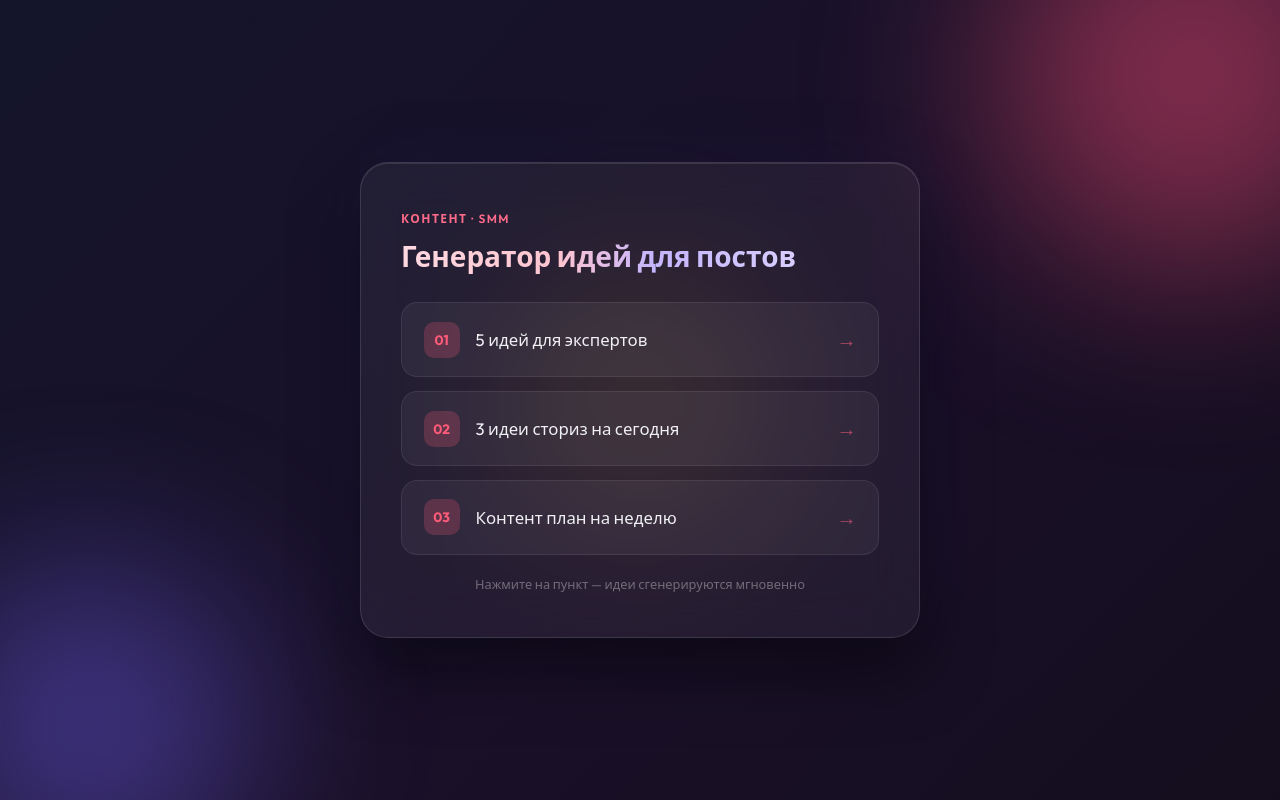
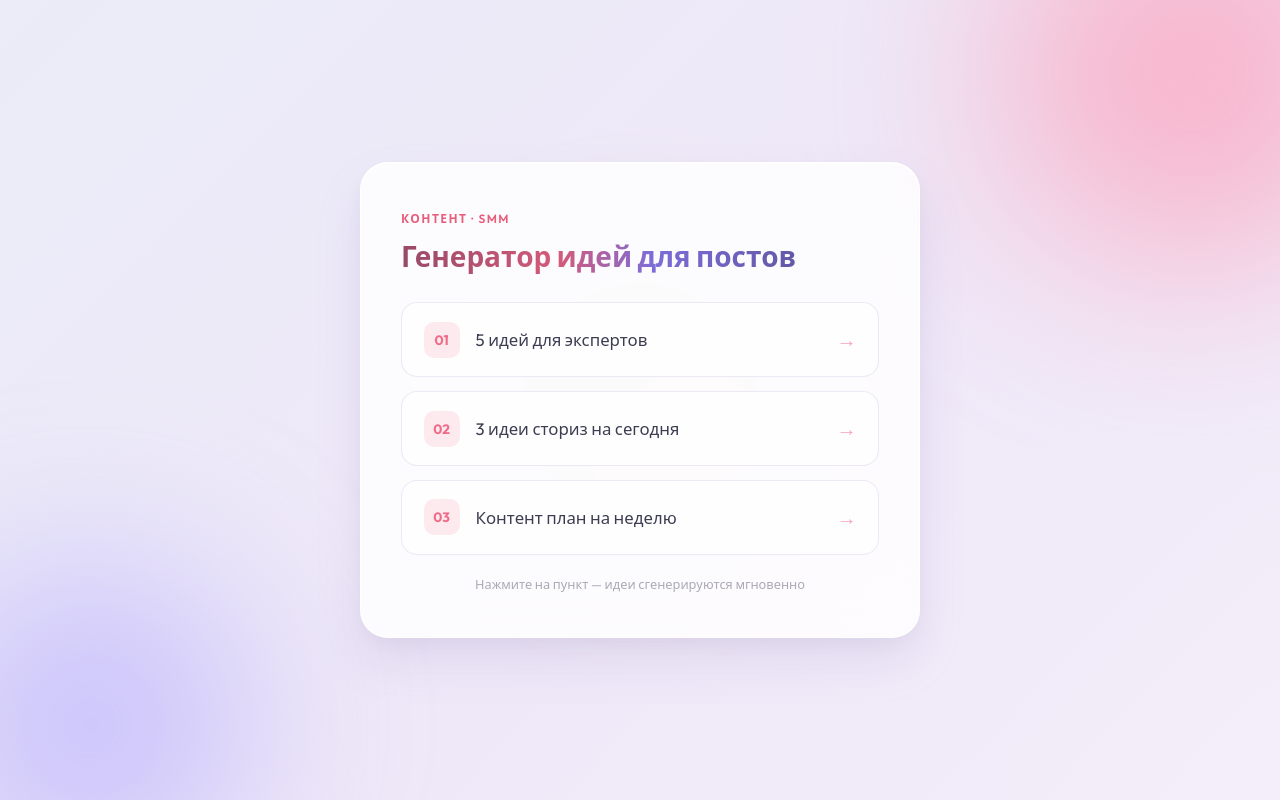
Before and after one commit to s-yulia-design/proekt_test, a plain HTML site: page index.html in a window 1280 px wide. Drawn offline with Linux system fonts and the light colour scheme.

Commit message:
сделали цвета светлее

```diff
--- a/index.html
+++ b/index.html
@@ -46,8 +46,8 @@
     }
 
     @keyframes glow-pulse {
-      0%, 100% { box-shadow: 0 0 20px color-mix(in srgb, var(--accent) 30%, transparent); }
-      50% { box-shadow: 0 0 36px color-mix(in srgb, var(--accent) 55%, transparent); }
+      0%, 100% { box-shadow: 0 4px 20px color-mix(in srgb, var(--accent) 18%, transparent); }
+      50% { box-shadow: 0 6px 28px color-mix(in srgb, var(--accent) 28%, transparent); }
     }
 
     @keyframes idea-in {
@@ -71,15 +71,15 @@
       align-items: center;
       justify-content: center;
       padding: 2rem;
-      color: #f0f0f5;
-      background: #0a0a10;
+      color: #3d3d52;
+      background: #f4f2f8;
       background-image: linear-gradient(
         -45deg,
-        #0a0a10,
-        #1a1028,
-        #10182e,
-        #281018,
-        #0a0a10
+        #f8f6fc,
+        #efe8f8,
+        #e8eef8,
+        #f8eef2,
+        #f8f6fc
       );
       background-size: 400% 400%;
       animation: gradient-shift 10s ease infinite;
@@ -97,7 +97,7 @@
     .orb-1 {
       width: 380px;
       height: 380px;
-      background: rgba(255, 80, 120, 0.45);
+      background: rgba(255, 140, 170, 0.55);
       top: -100px;
       right: -80px;
       animation: float 12s ease-in-out infinite;
@@ -106,7 +106,7 @@
     .orb-2 {
       width: 340px;
       height: 340px;
-      background: rgba(120, 100, 255, 0.4);
+      background: rgba(170, 160, 255, 0.5);
       bottom: -80px;
       left: -60px;
       animation: float 16s ease-in-out infinite reverse;
@@ -115,7 +115,7 @@
     .orb-3 {
       width: 240px;
       height: 240px;
-      background: rgba(255, 200, 50, 0.35);
+      background: rgba(255, 220, 120, 0.45);
       top: 50%;
       left: 50%;
       animation: pulse-ring 5s ease-in-out infinite;
@@ -124,18 +124,18 @@
     main {
       position: relative;
       z-index: 1;
-      background: rgba(255, 255, 255, 0.05);
+      background: rgba(255, 255, 255, 0.82);
       backdrop-filter: blur(24px);
       -webkit-backdrop-filter: blur(24px);
-      border: 1px solid rgba(255, 255, 255, 0.12);
+      border: 1px solid rgba(255, 255, 255, 0.9);
       border-radius: 28px;
       padding: 2.75rem 2.5rem;
       max-width: 560px;
       width: 100%;
       box-shadow:
-        0 32px 64px rgba(0, 0, 0, 0.5),
-        0 0 80px rgba(99, 102, 241, 0.08),
-        inset 0 1px 0 rgba(255, 255, 255, 0.1);
+        0 24px 48px rgba(120, 100, 180, 0.12),
+        0 8px 24px rgba(0, 0, 0, 0.04),
+        inset 0 1px 0 rgba(255, 255, 255, 1);
       animation: fade-up 0.8s cubic-bezier(0.22, 1, 0.36, 1) forwards;
     }
 
@@ -145,7 +145,7 @@
       font-weight: 600;
       letter-spacing: 0.12em;
       text-transform: uppercase;
-      color: #ff6b8a;
+      color: #e85d7a;
       margin-bottom: 0.75rem;
       opacity: 0;
       animation: fade-up 0.6s cubic-bezier(0.22, 1, 0.36, 1) 0.1s forwards;
@@ -156,7 +156,7 @@
       font-weight: 700;
       line-height: 1.25;
       margin-bottom: 1.75rem;
-      background: linear-gradient(90deg, #fff, #ffc4d0 45%, #c4b5fd 55%, #fff);
+      background: linear-gradient(90deg, #2d2d42, #d45a7a 45%, #7c6dd8 55%, #2d2d42);
       background-size: 200% auto;
       -webkit-background-clip: text;
       background-clip: text;
@@ -182,13 +182,13 @@
       gap: 1rem;
       width: 100%;
       padding: 1.15rem 1.35rem;
-      background: rgba(255, 255, 255, 0.05);
+      background: rgba(255, 255, 255, 0.7);
       border-radius: 16px;
-      border: 1px solid rgba(255, 255, 255, 0.08);
+      border: 1px solid rgba(180, 170, 210, 0.25);
       font-family: inherit;
       font-size: 1.05rem;
       font-weight: 500;
-      color: #f0f0f5;
+      color: #3d3d52;
       text-align: left;
       cursor: pointer;
       overflow: hidden;
@@ -211,7 +211,7 @@
       font-size: 0.85rem;
       font-weight: 700;
       color: var(--accent);
-      background: color-mix(in srgb, var(--accent) 22%, transparent);
+      background: color-mix(in srgb, var(--accent) 14%, white);
       border-radius: 10px;
       transition: transform 0.3s cubic-bezier(0.22, 1, 0.36, 1);
     }
@@ -239,25 +239,25 @@
     }
 
     .menu-btn:nth-child(1) {
-      --accent: #ff5c7a;
+      --accent: #f06b88;
       animation: fade-up 0.6s cubic-bezier(0.22, 1, 0.36, 1) 0.35s forwards;
     }
 
     .menu-btn:nth-child(2) {
-      --accent: #fbbf24;
+      --accent: #e8a830;
       animation: fade-up 0.6s cubic-bezier(0.22, 1, 0.36, 1) 0.5s forwards;
     }
 
     .menu-btn:nth-child(3) {
-      --accent: #818cf8;
+      --accent: #8b8ef5;
       animation: fade-up 0.6s cubic-bezier(0.22, 1, 0.36, 1) 0.65s forwards;
     }
 
     .menu-btn:hover {
       transform: translateX(6px) scale(1.02);
-      background: rgba(255, 255, 255, 0.1);
-      border-color: color-mix(in srgb, var(--accent) 45%, transparent);
-      box-shadow: 0 12px 32px rgba(0, 0, 0, 0.3);
+      background: #fff;
+      border-color: color-mix(in srgb, var(--accent) 40%, transparent);
+      box-shadow: 0 12px 28px rgba(140, 120, 200, 0.15);
     }
 
     .menu-btn:hover::before {
@@ -274,8 +274,8 @@
     }
 
     .menu-btn.active {
-      background: color-mix(in srgb, var(--accent) 15%, transparent);
-      border-color: color-mix(in srgb, var(--accent) 50%, transparent);
+      background: color-mix(in srgb, var(--accent) 12%, white);
+      border-color: color-mix(in srgb, var(--accent) 45%, transparent);
       animation: glow-pulse 2s ease-in-out infinite;
     }
 
@@ -297,7 +297,7 @@
     .output {
       margin-top: 1.5rem;
       padding-top: 1.5rem;
-      border-top: 1px solid rgba(255, 255, 255, 0.08);
+      border-top: 1px solid rgba(180, 170, 210, 0.3);
       display: none;
     }
 
@@ -317,7 +317,7 @@
     .output-title {
       font-size: 0.9rem;
       font-weight: 600;
-      color: rgba(255, 255, 255, 0.7);
+      color: rgba(60, 60, 80, 0.65);
       text-transform: uppercase;
       letter-spacing: 0.06em;
     }
@@ -330,16 +330,17 @@
       font-family: inherit;
       font-size: 0.8rem;
       font-weight: 600;
-      color: #fff;
-      background: rgba(255, 255, 255, 0.1);
-      border: 1px solid rgba(255, 255, 255, 0.15);
+      color: #5a5a72;
+      background: rgba(255, 255, 255, 0.9);
+      border: 1px solid rgba(180, 170, 210, 0.35);
       border-radius: 999px;
       cursor: pointer;
       transition: background 0.2s, transform 0.2s;
     }
 
     .btn-refresh:hover {
-      background: rgba(255, 255, 255, 0.18);
+      background: #fff;
+      border-color: rgba(140, 130, 200, 0.4);
       transform: scale(1.05);
     }
 
@@ -356,9 +357,9 @@
 
     .ideas-list li {
       padding: 0.85rem 1rem;
-      background: rgba(255, 255, 255, 0.06);
+      background: rgba(248, 246, 255, 0.9);
       border-radius: 12px;
-      border-left: 3px solid var(--output-accent, #818cf8);
+      border-left: 3px solid var(--output-accent, #9b9ef5);
       font-size: 0.95rem;
       line-height: 1.45;
       opacity: 0;
@@ -376,7 +377,7 @@
     .hint {
       margin-top: 1.25rem;
       font-size: 0.8rem;
-      color: rgba(255, 255, 255, 0.35);
+      color: rgba(90, 90, 110, 0.5);
       text-align: center;
       opacity: 0;
       animation: fade-up 0.6s ease 0.9s forwards;
@@ -475,7 +476,7 @@
     };
 
     const counts = { experts: 5, stories: 3, plan: 7 };
-    const accents = { experts: "#ff5c7a", stories: "#fbbf24", plan: "#818cf8" };
+    const accents = { experts: "#f06b88", stories: "#e8a830", plan: "#9b9ef5" };
 
     let currentType = null;
 
```
